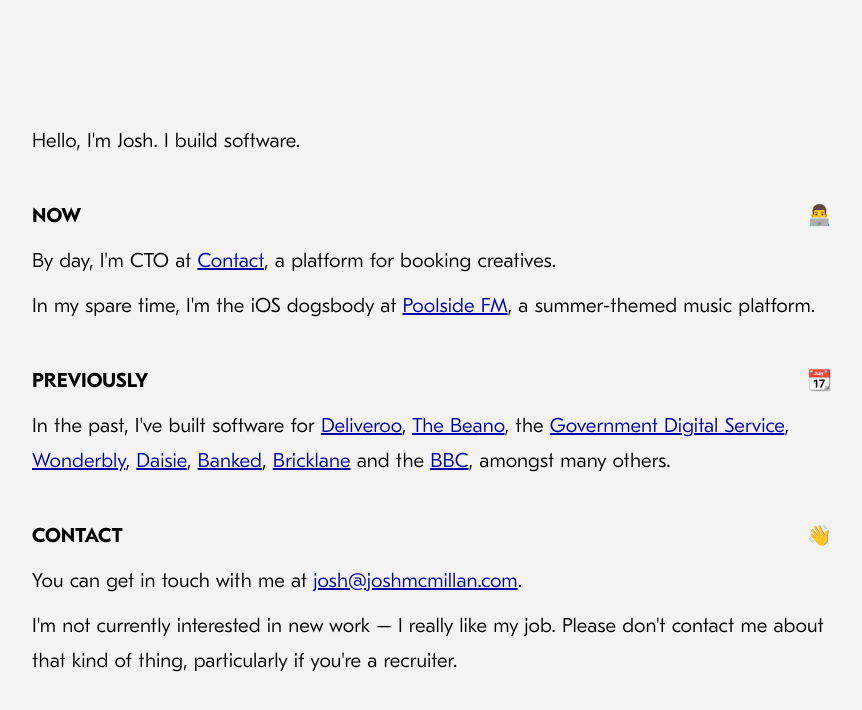
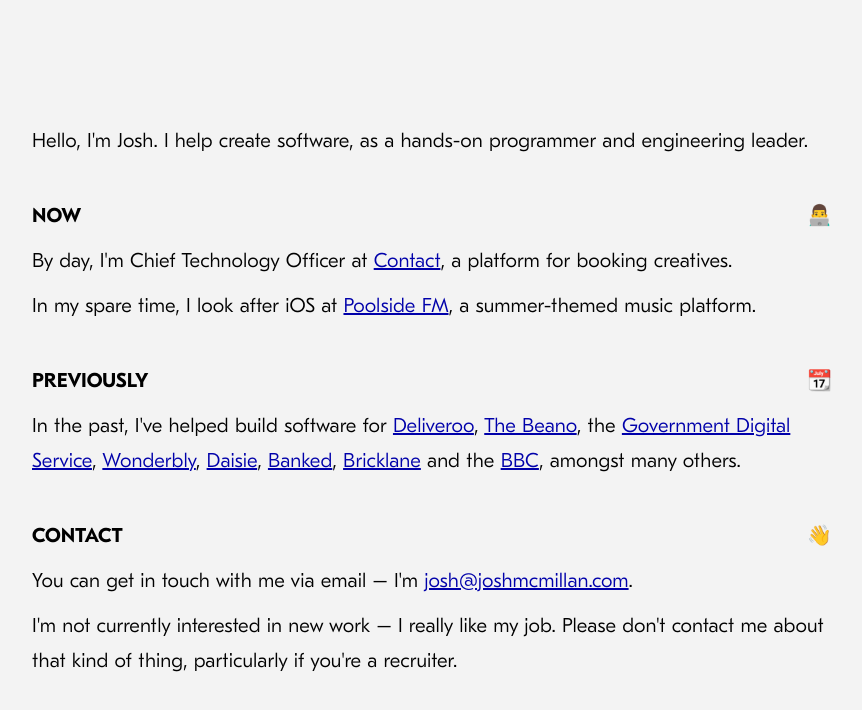
Before and after one commit to mcmillan/joshmcmillan.com, an Eleventy site: page index.md in a window 1280 px wide. Shown: the whole page, without its empty margins (208-1070 px from the left). Built offline with nearby package versions, Linux system fonts and the light colour scheme; Eleventy itself is replaced by a stand-in of ours; files that its build step writes are made by us from their sources.

Commit message:
Refine phrasing

```diff
--- a/index.md
+++ b/index.md
@@ -2,20 +2,20 @@
 layout: layout.njk
 ---
 
-Hello, I'm Josh. I build software.
+Hello, I'm Josh. I help create software, as a hands-on programmer and engineering leader.
 
 ## Now <span class="emoji">👨‍💻</span>
 
-By day, I'm CTO at [Contact](https://contact.xyz), a platform for booking creatives.
+By day, I'm Chief Technology Officer at [Contact](https://contact.xyz), a platform for booking creatives.
 
-In my spare time, I'm the iOS dogsbody at [Poolside FM](https://poolside.fm), a summer-themed music platform.
+In my spare time, I look after iOS at [Poolside FM](https://poolside.fm), a summer-themed music platform.
 
 ## Previously <span class="emoji">📆</span>
 
-In the past, I've built software for [Deliveroo](https://deliveroo.co.uk), [The Beano](https://beano.com), the [Government Digital Service](https://gov.uk), [Wonderbly](https://wonderbly.com), [Daisie](https://daisie.com), [Banked](https://banked.com), [Bricklane](https://bricklane.com) and the [BBC](https://bbc.co.uk), amongst many others.
+In the past, I've helped build software for [Deliveroo](https://deliveroo.co.uk), [The Beano](https://beano.com), the [Government Digital Service](https://gov.uk), [Wonderbly](https://wonderbly.com), [Daisie](https://daisie.com), [Banked](https://banked.com), [Bricklane](https://bricklane.com) and the [BBC](https://bbc.co.uk), amongst many others.
 
 ## Contact <span class="emoji">👋</span>
 
-You can get in touch with me at [josh@joshmcmillan.com](mailto:josh@joshmcmillan.com).
+You can get in touch with me via email – I'm [josh@joshmcmillan.com](mailto:josh@joshmcmillan.com).
 
 I'm not currently interested in new work – I really like my job. Please don't contact me about that kind of thing, particularly if you're a recruiter.
```
